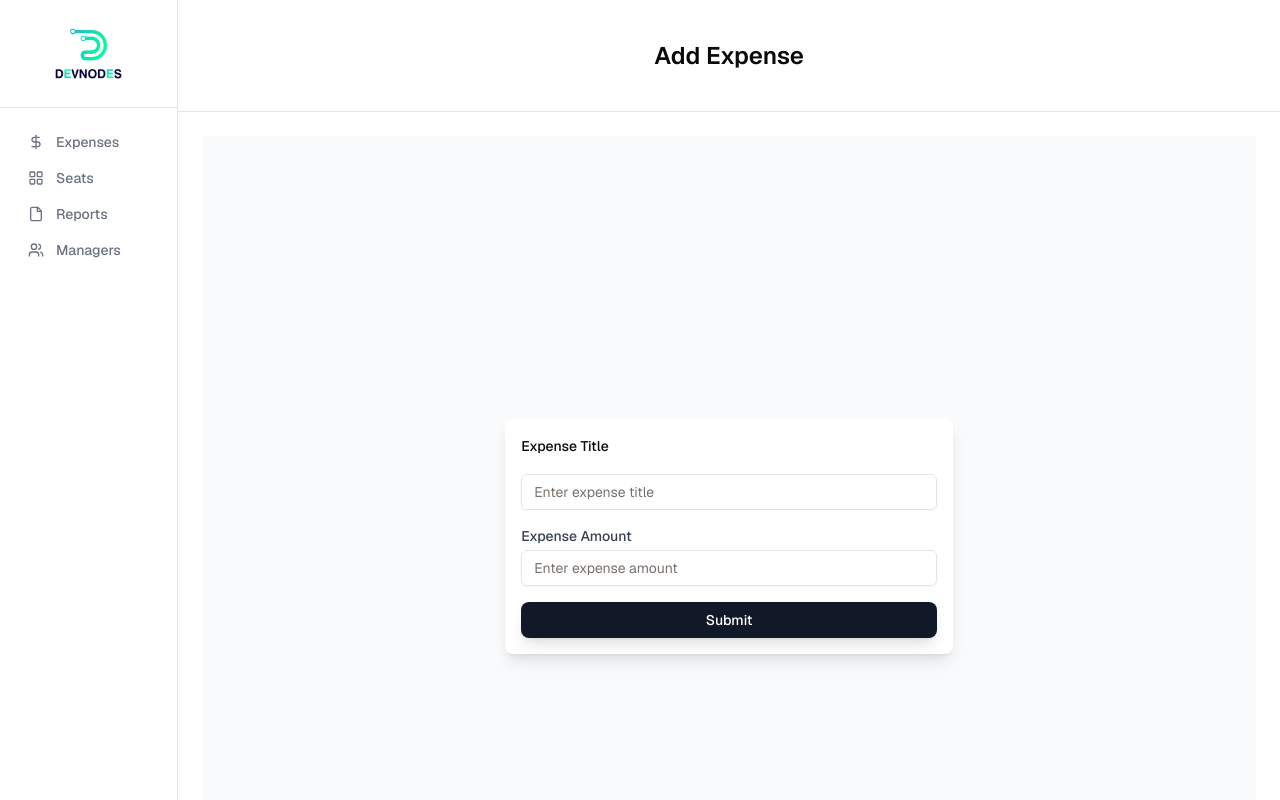
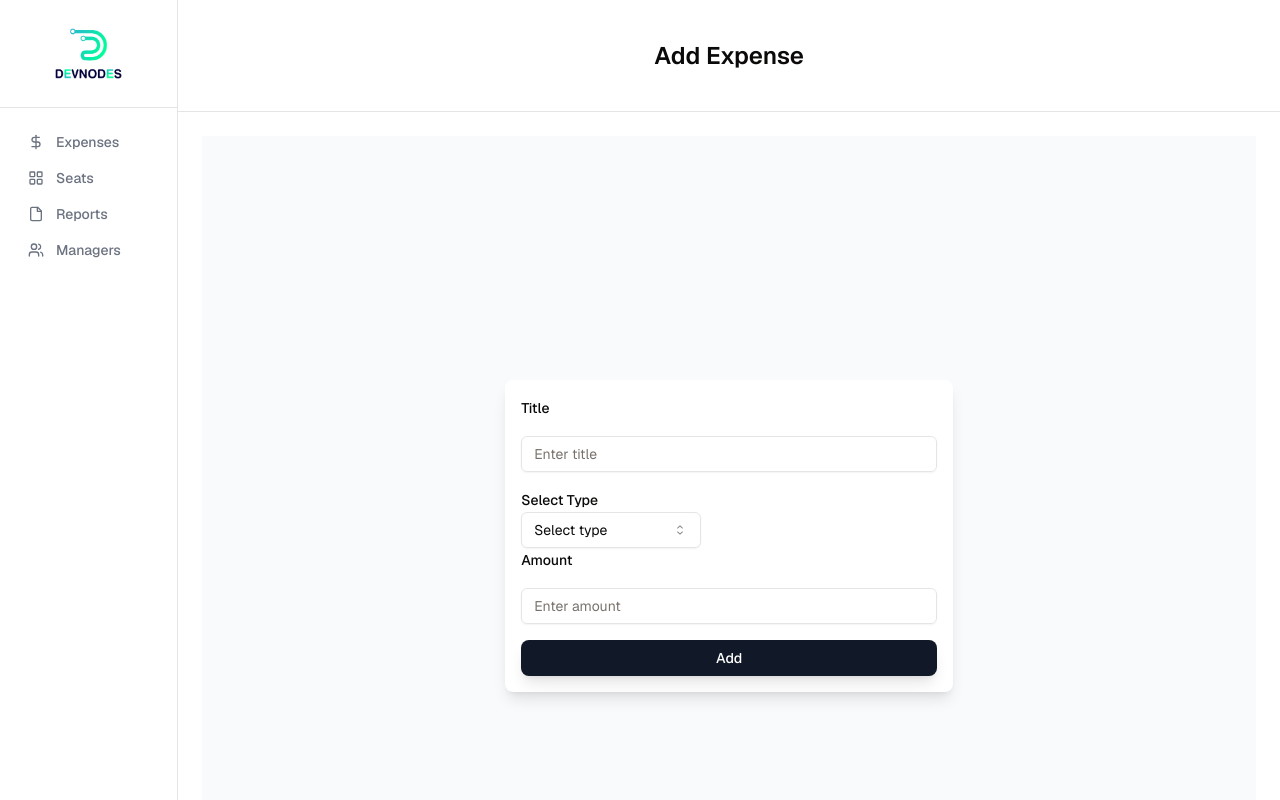
Before and after one commit to Monfernape/finnodes, a Next.js app: page /expenses/add-expense in a window 1280 px wide. Shown: the top 800 px of the page. Built offline with nearby package versions, Linux system fonts and the light colour scheme.

Commit message:
updated add expense page

```diff
--- a/components/expenses/AddExpense.tsx
+++ b/components/expenses/AddExpense.tsx
@@ -6,16 +6,28 @@ import { useForm, SubmitHandler } from "react-hook-form";
 import { Input } from "@/components/ui/input";
 import { Button } from "@/components/ui/button";
 import { AddExpenseFormData } from "../../types";
-import {
-  Select,
-  SelectContent,
-  SelectGroup,
-  SelectItem,
-  SelectTrigger,
-  SelectValue,
-} from "@/components/ui/select";
 import { FormInputField } from "../ui/formInputField";
+import { FormSelectField } from "../ui/formSelectField";
 
+type option = {
+  value: string;
+  label: string;
+};
+
+const typeOptions: option[] = [
+  {
+    value: "shared",
+    label: "Shared",
+  },
+  {
+    value: "per_unit",
+    label: "Per Unit",
+  },
+  {
+    value: "per_seat",
+    label: "Per Seat",
+  },
+];
 
 export const AddExpense = () => {
   const {
@@ -23,9 +35,15 @@ export const AddExpense = () => {
     handleSubmit,
     formState: { errors },
   } = useForm<AddExpenseFormData>();
+  const [selectedValue, setSelectedValue] = useState("");
 
   const onSubmit = async (data: AddExpenseFormData) => {
     console.log("SUCCESS", data);
+  };
+
+  const onTypeChange = (value: string) => {
+    console.log("value: ", value);
+    setSelectedValue(value);
   };
 
   return (
@@ -36,36 +54,37 @@ export const AddExpense = () => {
       >
         <FormInputField
           type="text"
-          placeholder="Enter expense title"
-          label="Expense Title"
+          placeholder="Enter title"
+          label="Title"
           name="title"
           register={register}
           error={errors.title}
         />
 
-        <div>
+        <FormSelectField
+          label="Select Type"
+          placeholder="Select type"
+          options={typeOptions}
+          name="type"
+          register={register}
+          value={selectedValue}
+        />
 
-        </div>
-        <div>
-          <label
-            className="block text-sm font-medium text-gray-700"
-            htmlFor="amount"
-          >
-            Expense Amount
-          </label>
-          <Input
-            id="amount"
-            placeholder="Enter expense amount"
-            type="number"
-            className="mt-1"
-          />
-        </div>
+        <FormInputField
+          type="text"
+          placeholder="Enter amount"
+          label="Amount"
+          name="amount"
+          register={register}
+          error={errors.amount}
+        />
+
         <Button
           className="w-full rounded-lg py-2 bg-gray-900 text-white shadow-lg"
           type="submit"
           variant="solid"
         >
-          Submit
+          Add
         </Button>
       </form>
     </div>
--- a/components/ui/formSelectField.tsx
+++ b/components/ui/formSelectField.tsx
@@ -13,39 +13,38 @@ import { Label } from "./label";
 type FormSelectFieldProps = {
   label: string;
   placeholder: string;
-  options: options[];
+  name: string;
+  options: option[];
   value: string;
+  register: (value: string) => void;
 };
 
-type options = {
-  name: string;
+type option = {
   value: string;
+  label: string;
 };
 
 export const FormSelectField: React.FC<FormSelectFieldProps> = ({
   label,
   placeholder,
+  name,
   options,
   value,
+  register,
 }) => {
-  const [selectedValue, setSelectedValue] = useState("");
-
   return (
     <div>
-      <Label htmlFor={label}>{label}</Label>
+      <Label className="mb-2">{label}</Label>
 
-      <Select value={selectedValue} onValueChange={setSelectedValue} defaultValue={options[0].}>
+      <Select value={value} onValueChange={register}>
         <SelectTrigger className="w-[180px]">
           <SelectValue placeholder={placeholder} />
         </SelectTrigger>
         <SelectContent>
           <SelectGroup>
-            {/* {options.map(() => (
-              <SelectItem value={value}>{name}</SelectItem>
-            ))} */}
-            <SelectItem value="shared">Shared</SelectItem>
-            <SelectItem value="per_unit">Per Unit</SelectItem>
-            <SelectItem value="per_seat">Per Seat</SelectItem>
+            {options.map(({ value, label }) => (
+              <SelectItem value={value}>{label}</SelectItem>
+            ))}
           </SelectGroup>
         </SelectContent>
       </Select>
```
